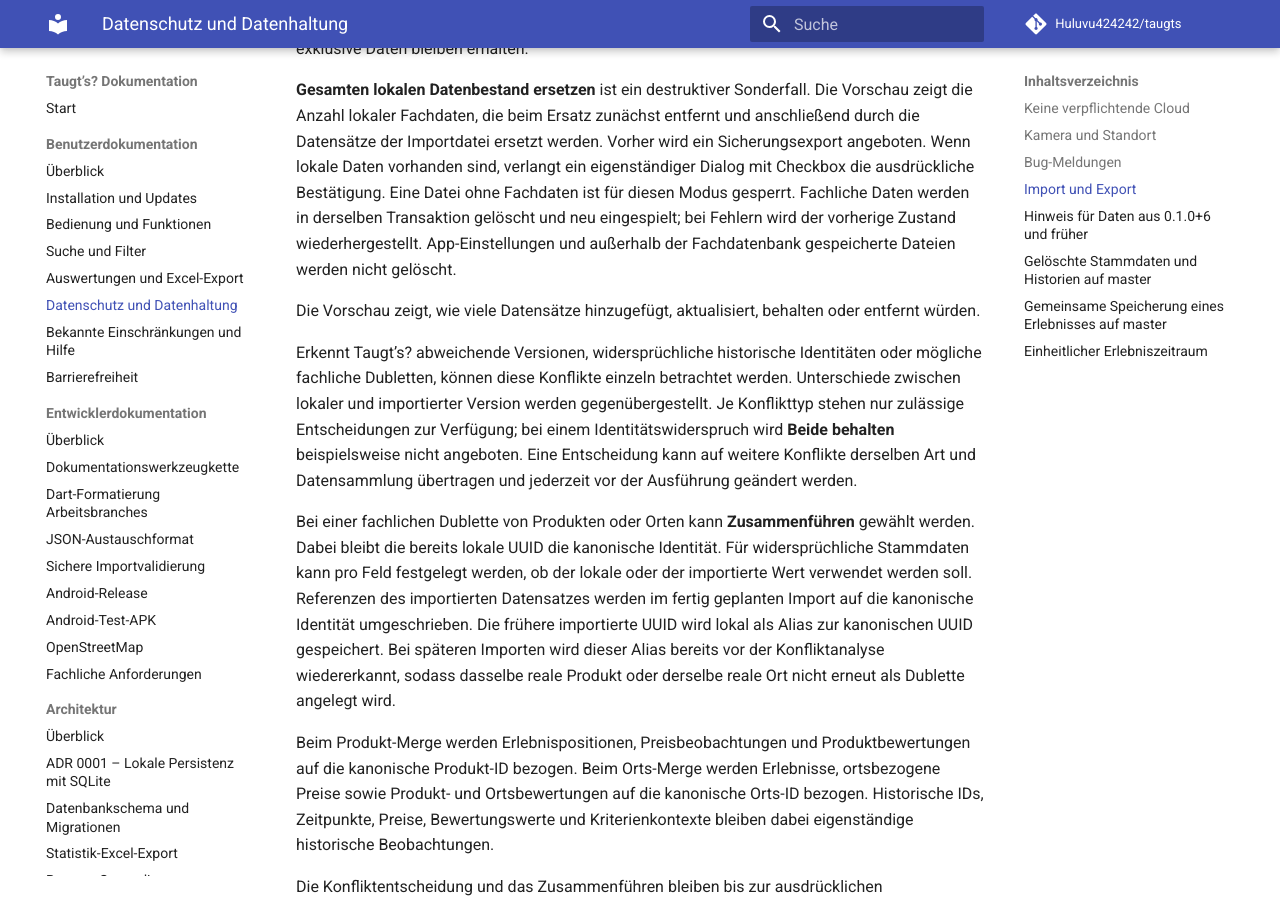
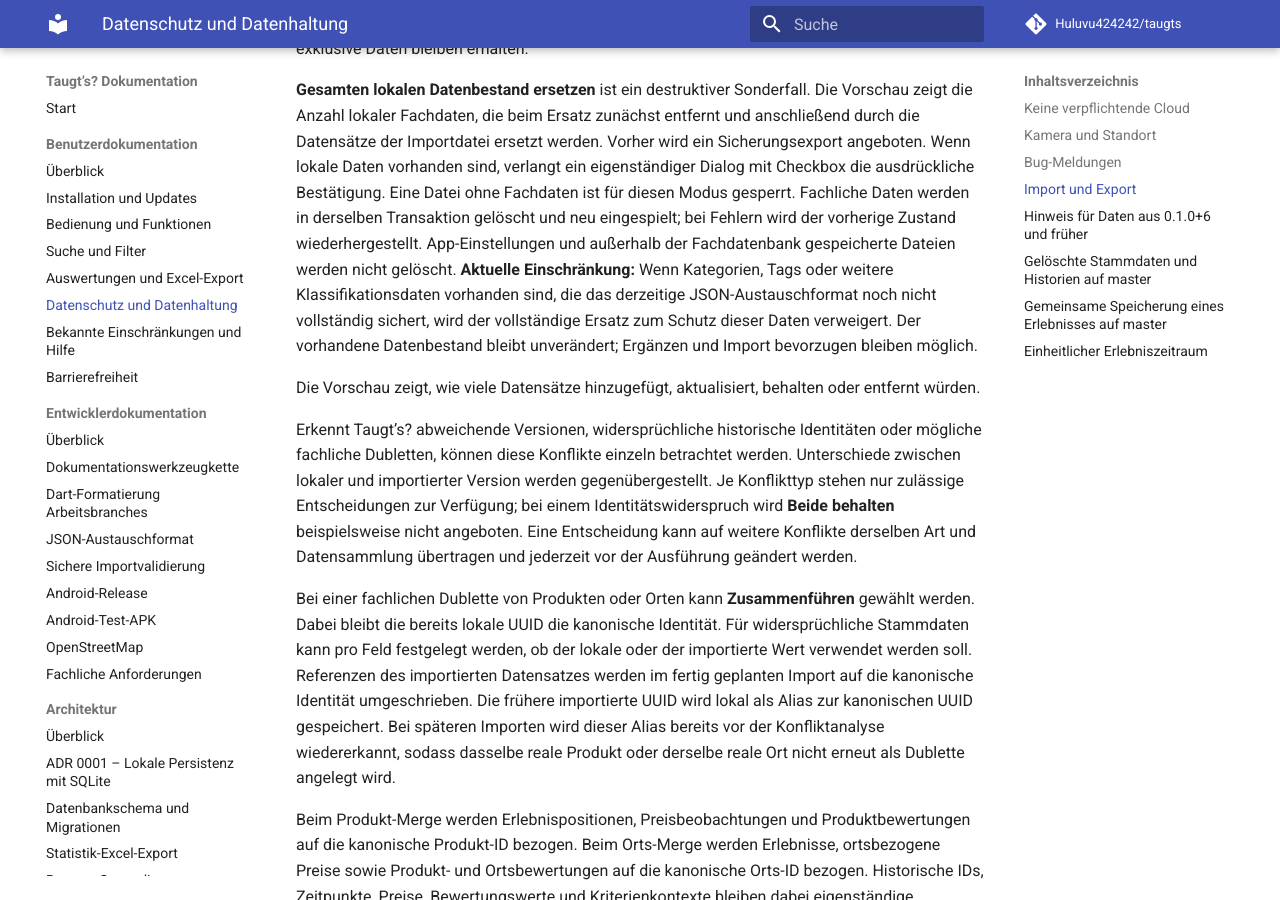
Before and after one commit to Huluvu424242/taugts, an MkDocs documentation site: the page built from docs/benutzer/datenhaltung.md, in a window 1280 px wide and 900 px high, scrolled down 1458 px. Built offline with MkDocs 1.6.1 and Material for MkDocs 9.7.7, drawn with Linux system fonts in a browser that asks for light colours; comment, search, counter and statistics services are not loaded.

Commit message:
Story #249: Sicherheitsgrenze bei Kategorien und Tags dokumentieren

```diff
--- a/docs/benutzer/datenhaltung.md
+++ b/docs/benutzer/datenhaltung.md
@@ -28,7 +28,7 @@ Importdateien werden vor der Übernahme vollständig geprüft. Standardmäßig i
 
 Alternativ kann **Import bevorzugen** gewählt werden: Dann werden vorhandene Datensätze bei gewöhnlichen Versionskonflikten standardmäßig durch die Importversion aktualisiert. Lokal exklusive Daten bleiben erhalten.
 
-**Gesamten lokalen Datenbestand ersetzen** ist ein destruktiver Sonderfall. Die Vorschau zeigt die Anzahl lokaler Fachdaten, die beim Ersatz zunächst entfernt und anschließend durch die Datensätze der Importdatei ersetzt werden. Vorher wird ein Sicherungsexport angeboten. Wenn lokale Daten vorhanden sind, verlangt ein eigenständiger Dialog mit Checkbox die ausdrückliche Bestätigung. Eine Datei ohne Fachdaten ist für diesen Modus gesperrt. Fachliche Daten werden in derselben Transaktion gelöscht und neu eingespielt; bei Fehlern wird der vorherige Zustand wiederhergestellt. App-Einstellungen und außerhalb der Fachdatenbank gespeicherte Dateien werden nicht gelöscht.
+**Gesamten lokalen Datenbestand ersetzen** ist ein destruktiver Sonderfall. Die Vorschau zeigt die Anzahl lokaler Fachdaten, die beim Ersatz zunächst entfernt und anschließend durch die Datensätze der Importdatei ersetzt werden. Vorher wird ein Sicherungsexport angeboten. Wenn lokale Daten vorhanden sind, verlangt ein eigenständiger Dialog mit Checkbox die ausdrückliche Bestätigung. Eine Datei ohne Fachdaten ist für diesen Modus gesperrt. Fachliche Daten werden in derselben Transaktion gelöscht und neu eingespielt; bei Fehlern wird der vorherige Zustand wiederhergestellt. App-Einstellungen und außerhalb der Fachdatenbank gespeicherte Dateien werden nicht gelöscht. **Aktuelle Einschränkung:** Wenn Kategorien, Tags oder weitere Klassifikationsdaten vorhanden sind, die das derzeitige JSON-Austauschformat noch nicht vollständig sichert, wird der vollständige Ersatz zum Schutz dieser Daten verweigert. Der vorhandene Datenbestand bleibt unverändert; Ergänzen und Import bevorzugen bleiben möglich.
 
 Die Vorschau zeigt, wie viele Datensätze hinzugefügt, aktualisiert, behalten oder entfernt würden.
 
```
